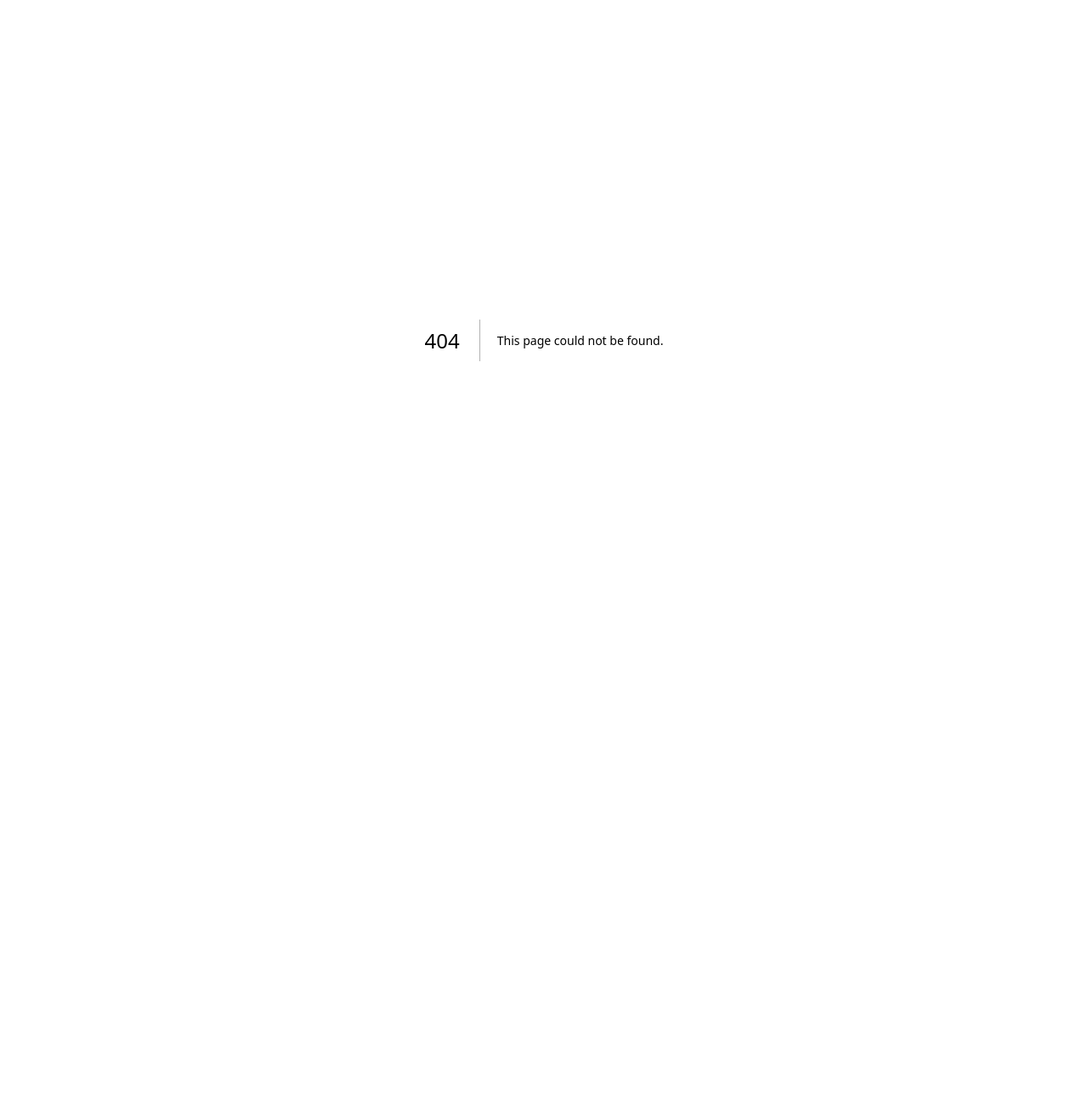
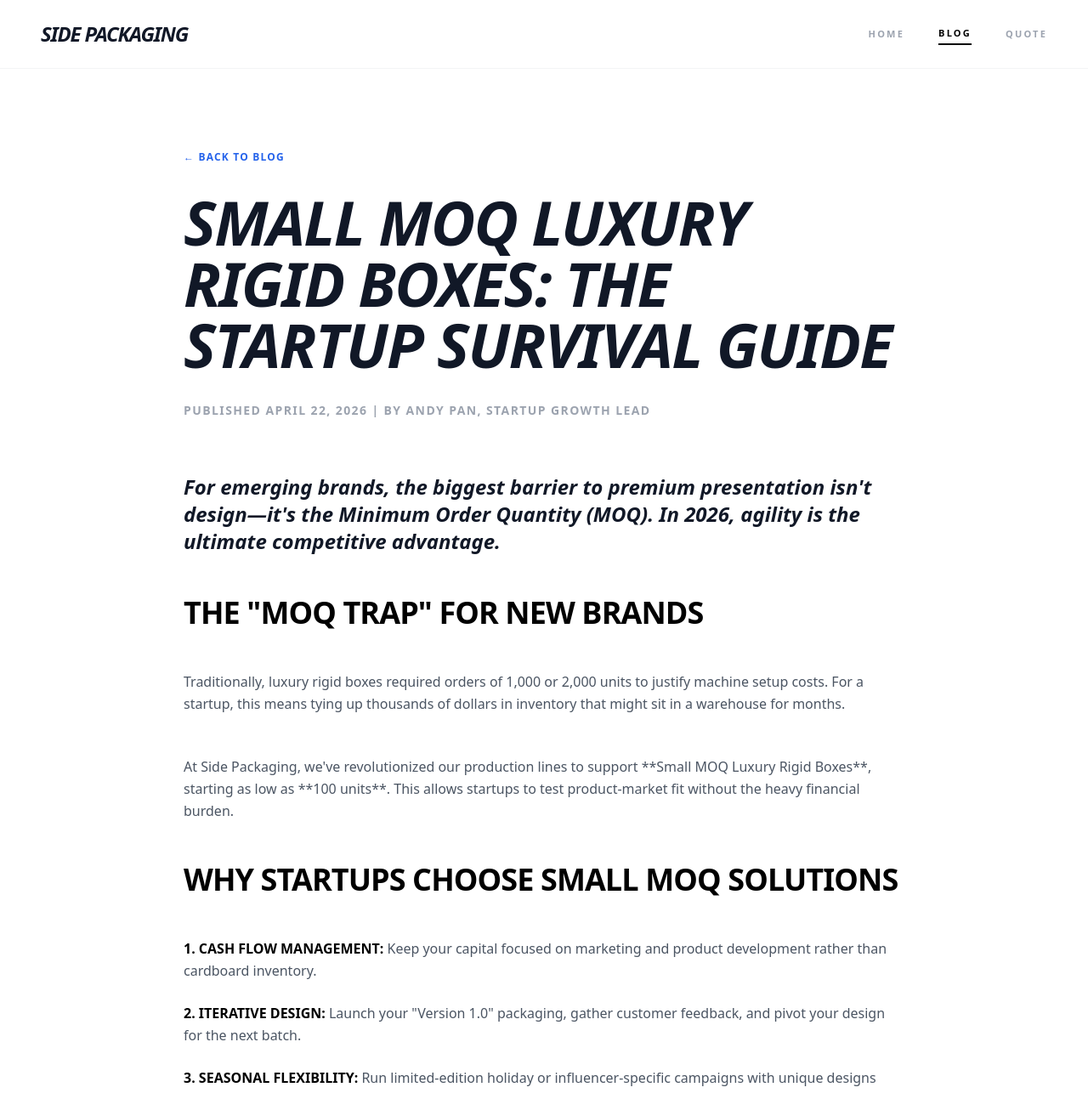
Before and after one commit to yaowei198299-cmd/side-packaging-site, a Next.js app: page /blog/small-moq-luxury-rigid-boxes-for-startups-guide in a window 1280 px wide. Before the commit this address had no page. Shown: the top 1286 px of the page at 85% size. Before the commit the page ends 800 px from the top, so only its background shows below. Built offline with nearby package versions, Linux system fonts and the light colour scheme.

Commit message:
seo: targeting 'Small MOQ Luxury Rigid Boxes for Startups' keyword with new high-quality blog post

```diff
--- a/pages/blog/index.tsx
+++ b/pages/blog/index.tsx
@@ -4,6 +4,13 @@ import Link from 'next/link';
 
 const BlogIndex = () => {
   const posts = [
+    {
+      title: "Small MOQ Luxury Rigid Boxes for Startups: A 2026 Growth Guide",
+      excerpt: "Why small MOQ luxury rigid boxes are the secret weapon for growing startups. Learn how to get premium packaging starting from 100 units without high inventory costs.",
+      date: "April 22, 2026",
+      slug: "small-moq-luxury-rigid-boxes-for-startups-guide",
+      image: "https://sc02.alicdn.com/kf/Ac788cba78979424ab2c2ba15b024de295.jpg"
+    },
     {
       title: "Sourcing Custom Rigid Boxes for Canadian Brands: Logistics & Duty Guide",
       excerpt: "A strategic guide for Canadian businesses sourcing custom rigid gift boxes from China. Expert insights on DDP shipping, GST/HST compliance, and factory selection.",
--- /dev/null
+++ b/pages/blog/small-moq-luxury-rigid-boxes-for-startups-guide.tsx
@@ -0,0 +1,127 @@
+import React from 'react';
+import Head from 'next/head';
+import Link from 'next/link';
+
+const SmallMOQRigidBoxesGuide = () => {
+  return (
+    <div className="min-h-screen bg-white text-gray-900 font-sans selection:bg-blue-100">
+      <Head>
+        <title>Small MOQ Luxury Rigid Boxes for Startups: A 2026 Growth Guide | Side Packaging</title>
+        <meta name="description" content="Why small MOQ luxury rigid boxes are the secret weapon for growing startups. Learn how to get premium packaging starting from 100 units without high inventory costs." />
+        <meta name="keywords" content="Small MOQ luxury rigid boxes, packaging for startups, low minimum order quantity rigid boxes, custom gift boxes 100 units, startup packaging solutions 2026" />
+      </Head>
+
+      {/* Navigation */}
+      <nav className="border-b border-gray-100 sticky top-0 bg-white/95 backdrop-blur-md z-50">
+        <div className="max-w-7xl mx-auto px-6 lg:px-12 h-20 flex items-center justify-between">
+          <Link href="/" className="font-black text-2xl tracking-tighter italic shrink-0 select-none">SIDE PACKAGING</Link>
+          <div className="hidden lg:flex items-center space-x-10 text-[11px] font-bold uppercase tracking-[0.2em] text-gray-400">
+            <Link href="/" className="hover:text-black transition-colors">Home</Link>
+            <Link href="/blog" className="text-black border-b-2 border-black py-1">Blog</Link>
+            <Link href="/#contact" className="hover:text-black transition-colors">Quote</Link>
+          </div>
+        </div>
+      </nav>
+
+      <main className="py-24">
+        <div className="max-w-4xl mx-auto px-6">
+          <Link href="/blog" className="text-blue-600 font-black text-xs uppercase tracking-widest mb-8 block hover:translate-x-[-4px] transition-transform">← Back to Blog</Link>
+
+          <article>
+            <header className="mb-16">
+              <h1 className="text-5xl md:text-7xl font-black tracking-tight mb-8 leading-[1.1] uppercase italic">Small MOQ Luxury Rigid Boxes: The Startup Survival Guide</h1>
+              <p className="text-gray-400 font-bold mb-12 uppercase tracking-widest text-sm">Published April 22, 2026 | By Andy Pan, Startup Growth Lead</p>
+            </header>
+
+            <div className="prose prose-xl prose-gray max-w-none font-medium leading-relaxed text-gray-600 space-y-12">
+              <p className="text-2xl text-gray-900 font-bold italic">
+                For emerging brands, the biggest barrier to premium presentation isn't design—it's the Minimum Order Quantity (MOQ). In 2026, agility is the ultimate competitive advantage.
+              </p>
+
+              <h2 className="text-4xl font-black text-black tracking-tight uppercase">The "MOQ Trap" for New Brands</h2>
+              <p>
+                Traditionally, luxury rigid boxes required orders of 1,000 or 2,000 units to justify machine setup costs. For a startup, this means tying up thousands of dollars in inventory that might sit in a warehouse for months.
+              </p>
+              <p>
+                At Side Packaging, we've revolutionized our production lines to support **Small MOQ Luxury Rigid Boxes**, starting as low as **100 units**. This allows startups to test product-market fit without the heavy financial burden.
+              </p>
+
+              <h2 className="text-4xl font-black text-black tracking-tight uppercase">Why Startups Choose Small MOQ Solutions</h2>
+              <ul className="space-y-6">
+                <li>
+                  <strong className="text-black uppercase">1. Cash Flow Management:</strong> Keep your capital focused on marketing and product development rather than cardboard inventory.
+                </li>
+                <li>
+                  <strong className="text-black uppercase">2. Iterative Design:</strong> Launch your "Version 1.0" packaging, gather customer feedback, and pivot your design for the next batch.
+                </li>
+                <li>
+                  <strong className="text-black uppercase">3. Seasonal Flexibility:</strong> Run limited-edition holiday or influencer-specific campaigns with unique designs without worrying about leftover stock.
+                </li>
+              </ul>
+
+              <h2 className="text-4xl font-black text-black tracking-tight uppercase">Maintaining "Luxury" at Small Scale</h2>
+              <p>
+                "Small MOQ" doesn't mean "Low Quality." By utilizing advanced digital finishing and semi-automatic assembly, we ensure that a 100-box order receives the same precision as a 10,000-box order.
+              </p>
+              <ul className="list-disc pl-8 space-y-4">
+                <li>Premium 2mm Greyboard for that "heavy" luxury feel.</li>
+                <li>High-definition digital foil stamping for crisp logos.</li>
+                <li>Hand-finished magnetic closures for perfect alignment.</li>
+              </ul>
+
+              <div className="bg-gray-50 p-12 rounded-[3rem] my-16 border border-gray-100">
+                <h3 className="text-2xl font-black mb-6 uppercase">Startup Package Overview</h3>
+                <table className="w-full text-left text-sm uppercase tracking-wide">
+                  <thead className="border-b border-gray-200">
+                    <tr>
+                      <th className="py-4">Feature</th>
+                      <th className="py-4">Standard Factory</th>
+                      <th className="py-4 text-blue-600">Side Packaging Startup Plan</th>
+                    </tr>
+                  </thead>
+                  <tbody className="text-gray-500">
+                    <tr className="border-b border-gray-100">
+                      <td className="py-4">Typical MOQ</td>
+                      <td className="py-4">1,000+ pcs</td>
+                      <td className="py-4 text-black font-bold">100+ pcs</td>
+                    </tr>
+                    <tr className="border-b border-gray-100">
+                      <td className="py-4">Lead Time</td>
+                      <td className="py-4">25-30 Days</td>
+                      <td className="py-4 text-black font-bold">10-15 Days</td>
+                    </tr>
+                    <tr>
+                      <td className="py-4">Finishing</td>
+                      <td className="py-4">Limited for small orders</td>
+                      <td className="py-4 text-black font-bold">Full Luxury Options</td>
+                    </tr>
+                  </tbody>
+                </table>
+              </div>
+
+              <h2 className="text-4xl font-black text-black tracking-tight uppercase">The 2026 Forecast: Boutique is Big</h2>
+              <p>
+                As consumer tastes shift toward niche, authentic brands, the ability to produce high-end, limited-run packaging is the key to winning market share in the US and UK.
+              </p>
+
+              <div className="bg-black text-white p-16 rounded-[3.5rem] mt-24 shadow-2xl">
+                <h3 className="text-3xl font-black mb-8 uppercase italic">Scale Your Brand Today</h3>
+                <p className="text-gray-400 mb-12">Don't let high MOQs hold your vision back. Side Packaging specializes in bringing luxury to startups of all sizes.</p>
+                <Link href="/#contact" className="inline-block bg-white text-black px-12 py-5 rounded-full font-black text-sm uppercase tracking-widest hover:bg-gray-200 transition">Request a 100-Unit Quote</Link>
+              </div>
+            </div>
+          </article>
+        </div>
+      </main>
+
+      <footer className="bg-white border-t py-24 px-6">
+        <div className="max-w-7xl mx-auto text-center">
+          <div className="font-black text-3xl tracking-tighter mb-8 uppercase italic">SIDE PACKAGING</div>
+          <p className="text-gray-400 text-sm font-bold uppercase tracking-widest">© 2026 Side Packaging HK Limited. Empowering New Brands.</p>
+        </div>
+      </footer>
+    </div>
+  );
+};
+
+export default SmallMOQRigidBoxesGuide;
```
Also changed, not shown: 1 other file (tests, documents, lock files or other folders).
